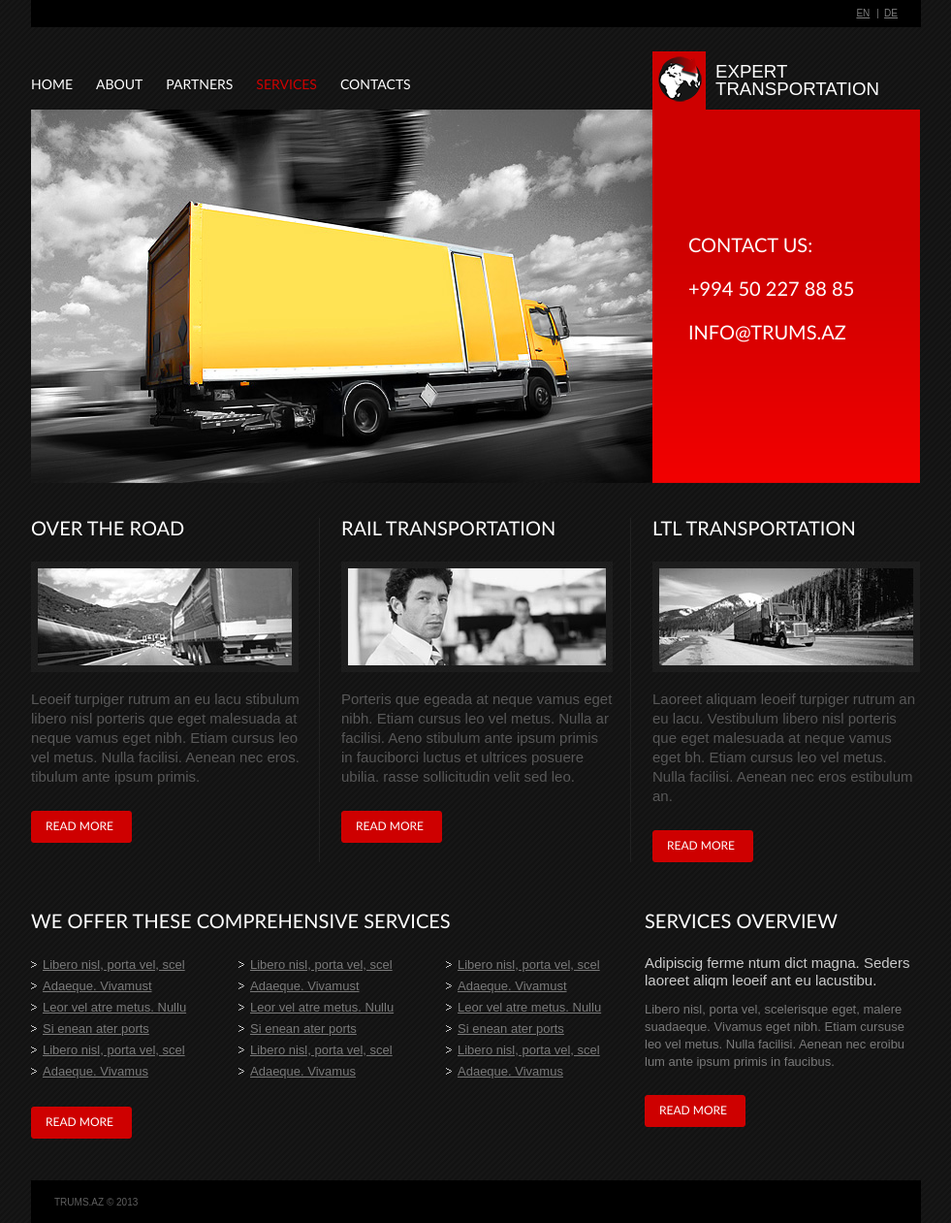
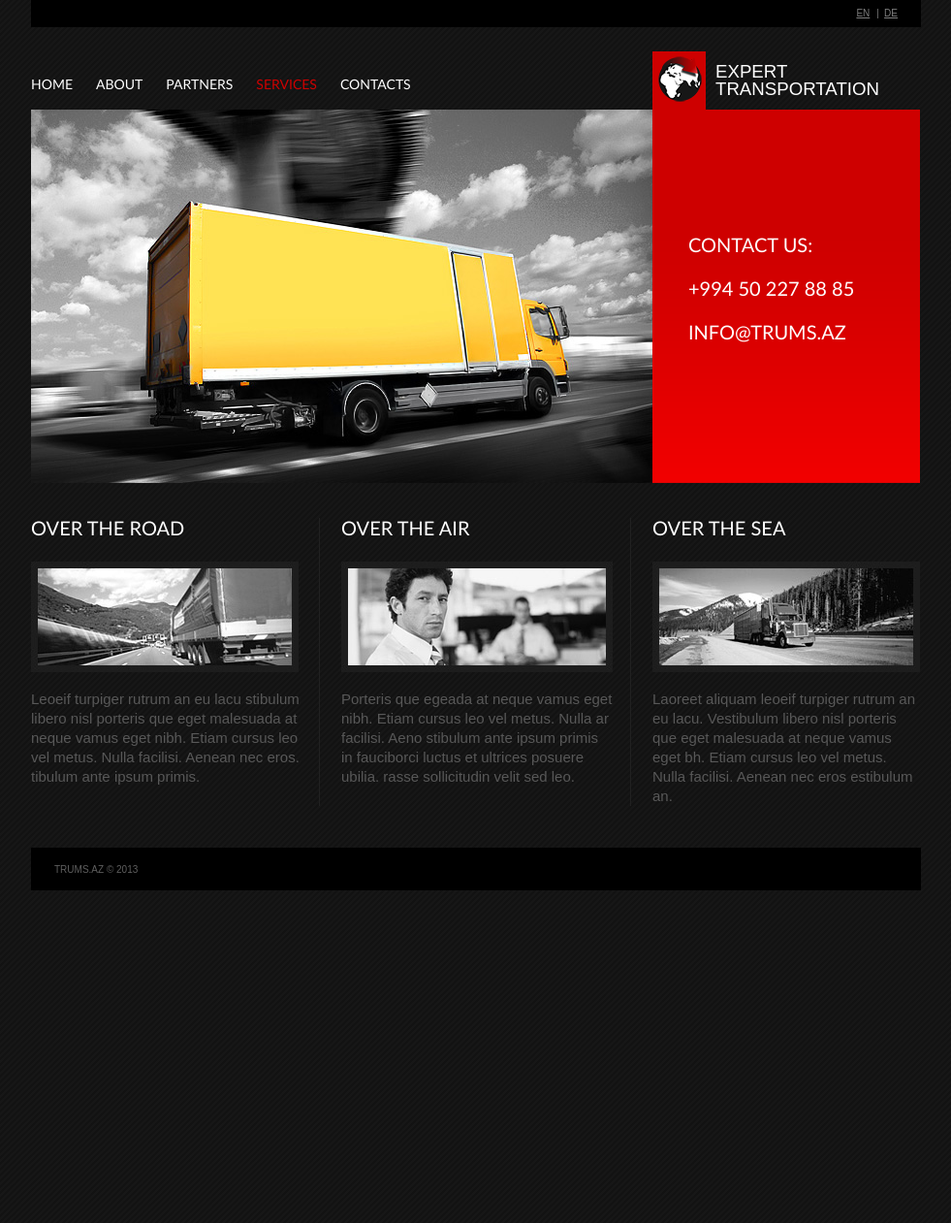
Before and after one commit to trumsaz/trumsaz.github.io, a Jekyll site: the page built from services.html, in a window 1280 px wide. Shown: the whole page at 97% size, without its empty margins (149-1130 px from the left). Built offline with Jekyll 4.4.1, drawn with Linux system fonts in a browser that asks for light colours; Markdown is read by kramdown in place of the engine named in the settings; after the commit the page ends 918 px from its top, so only the background shows below that.

Commit message:
remove unnecesary

```diff
--- a/services.html
+++ b/services.html
@@ -8,60 +8,21 @@
 <div class="line banners">
 	<div class="container line2">
 		<div class="col-1 col-pad">
-			<h3>Over The Road </h3>
+			<h3>Over The Road</h3>
 			<img alt="" src="/assets/images/page3-img1.jpg" /><br />
 			<p class="extra-text">Leoeif turpiger rutrum an eu lacu stibulum libero nisl porteris que eget malesuada at neque vamus eget nibh. Etiam cursus leo vel metus. Nulla facilisi. Aenean nec eros.
 tibulum ante ipsum primis.</p>
-			<a href="#" class="link"><span>read more</span></a>
 		</div>
 		<div class="col-2 col-pad">
-			<h3>Rail Transportation </h3>
+			<h3>Over The Air</h3>
 			<img alt="" src="/assets/images/page3-img2.jpg" /><br />
 			<p class="extra-text">Porteris que egeada at neque vamus eget nibh. Etiam cursus leo vel metus. Nulla ar facilisi. Aeno stibulum ante ipsum primis in fauciborci luctus et ultrices posuere ubilia.
 rasse sollicitudin velit sed leo. </p>
-			<a href="#" class="link"><span>read more</span></a>
 		</div>
 		<div class="col-3">
-			<h3>LTL Transportation</h3>
+			<h3>Over The Sea</h3>
 			<img alt="" src="/assets/images/page3-img3.jpg" /><br />
 			<p class="extra-text">Laoreet aliquam leoeif turpiger rutrum an eu lacu. Vestibulum libero nisl porteris que eget malesuada at neque vamus eget bh. Etiam cursus leo vel metus. Nulla facilisi. Aenean nec eros estibulum an.</p>
-			<a href="#" class="link"><span>read more</span></a>
 		</div>
 	</div>
 </div>
-<div class="container margin1">
-	<div class="col-1 col-pad">
-		<h3>We Offer These Comprehensive Services</h3>
-		<ul class="col-1 col-pad2">
-			<li><a href="#">Libero nisl, porta vel, scel</a></li>
-			<li><a href="#">Adaeque. Vivamust</a></li>
-			<li><a href="#">Leor vel atre metus. Nullu</a></li>
-			<li><a href="#">Si enean ater ports</a></li>
-			<li><a href="#">Libero nisl, porta vel, scel</a></li>
-			<li><a href="#">Adaeque. Vivamus</a></li>
-		</ul>
-		<ul class="col-2 col-pad2">
-			<li><a href="#">Libero nisl, porta vel, scel</a></li>
-			<li><a href="#">Adaeque. Vivamust</a></li>
-			<li><a href="#">Leor vel atre metus. Nullu</a></li>
-			<li><a href="#">Si enean ater ports</a></li>
-			<li><a href="#">Libero nisl, porta vel, scel</a></li>
-			<li><a href="#">Adaeque. Vivamus</a></li>
-		</ul>
-		<ul class="col-3">
-			<li><a href="#">Libero nisl, porta vel, scel</a></li>
-			<li><a href="#">Adaeque. Vivamust</a></li>
-			<li><a href="#">Leor vel atre metus. Nullu</a></li>
-			<li><a href="#">Si enean ater ports</a></li>
-			<li><a href="#">Libero nisl, porta vel, scel</a></li>
-			<li><a href="#">Adaeque. Vivamus</a></li>
-		</ul>
-		<a href="#" class="link"><span>read more</span></a>
-	</div>
-	<div class="col-2">
-		<h3>services overview </h3>
-		<h6>Adipiscig  ferme ntum dict magna. Seders laoreet aliqm leoeif ant eu lacustibu.</h6>
-		Libero nisl, porta vel, scelerisque eget, malere suadaeque. Vivamus eget nibh. Etiam cursuse leo vel metus. Nulla facilisi. Aenean nec eroibu lum ante ipsum primis in faucibus.<br />
-		<a href="#" class="link"><span>read more</span></a>
-	</div>
-</div>
```
